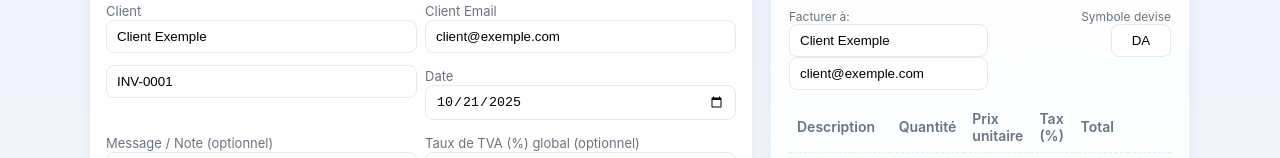
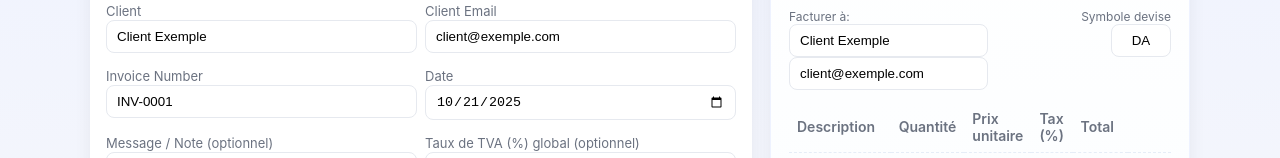
Before and after one commit to Randa-Lakab/Invoice-generator, a plain HTML site: page index.html in a window 1280 px wide. Shown: the part 251-409 px from the top of the page. Drawn offline with nearby package versions, Linux system fonts and the light colour scheme.

Commit message:
Update index.html

```diff
--- a/index.html
+++ b/index.html
@@ -65,7 +65,7 @@
 
           <div class="row">
             <div class="col">
-              <label></label>
+              <label>Invoice Number</label>
               <input id="invoiceNumber" type="text" value="INV-0001" />
             </div>
             <div class="col">
```
